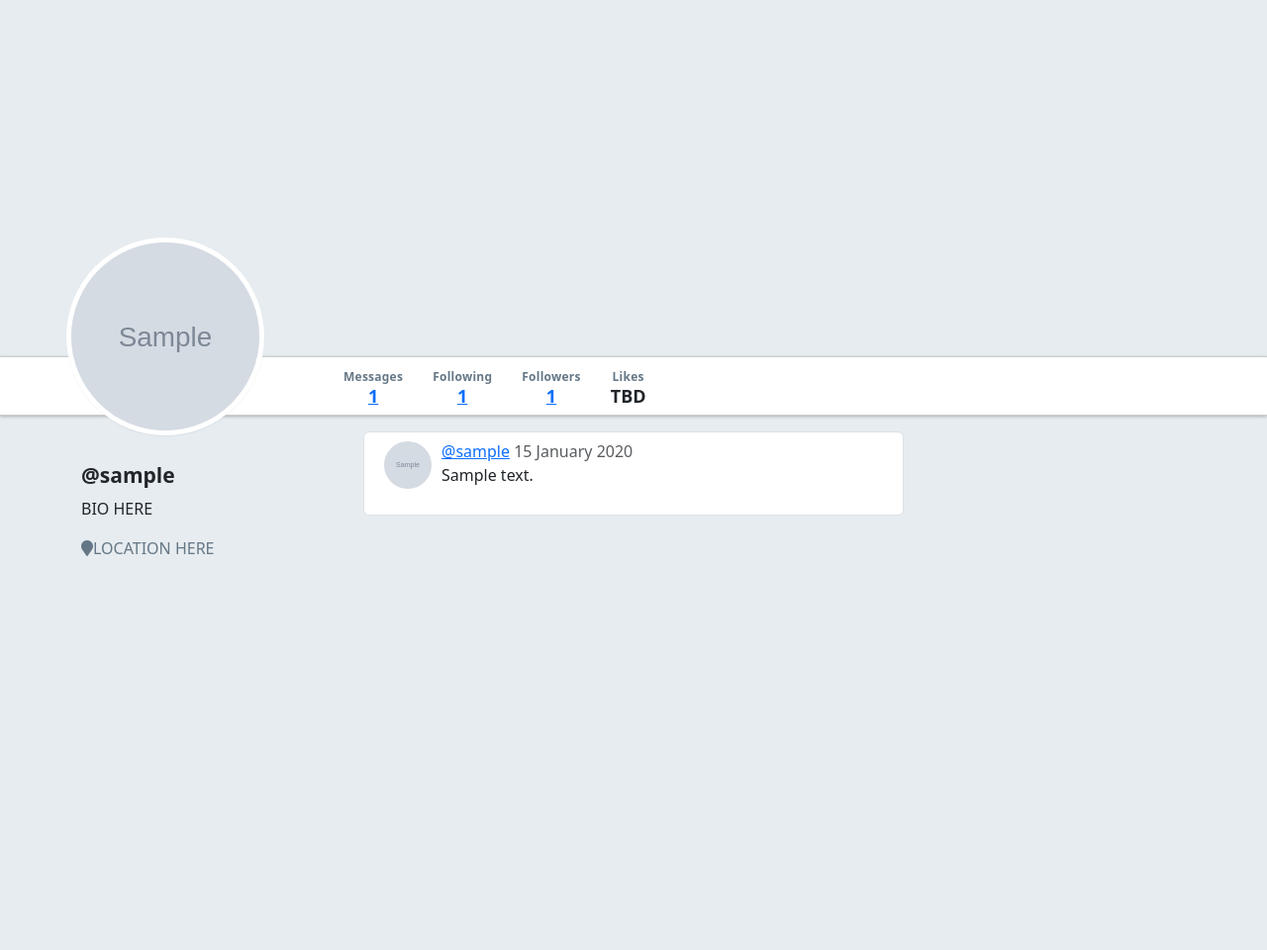
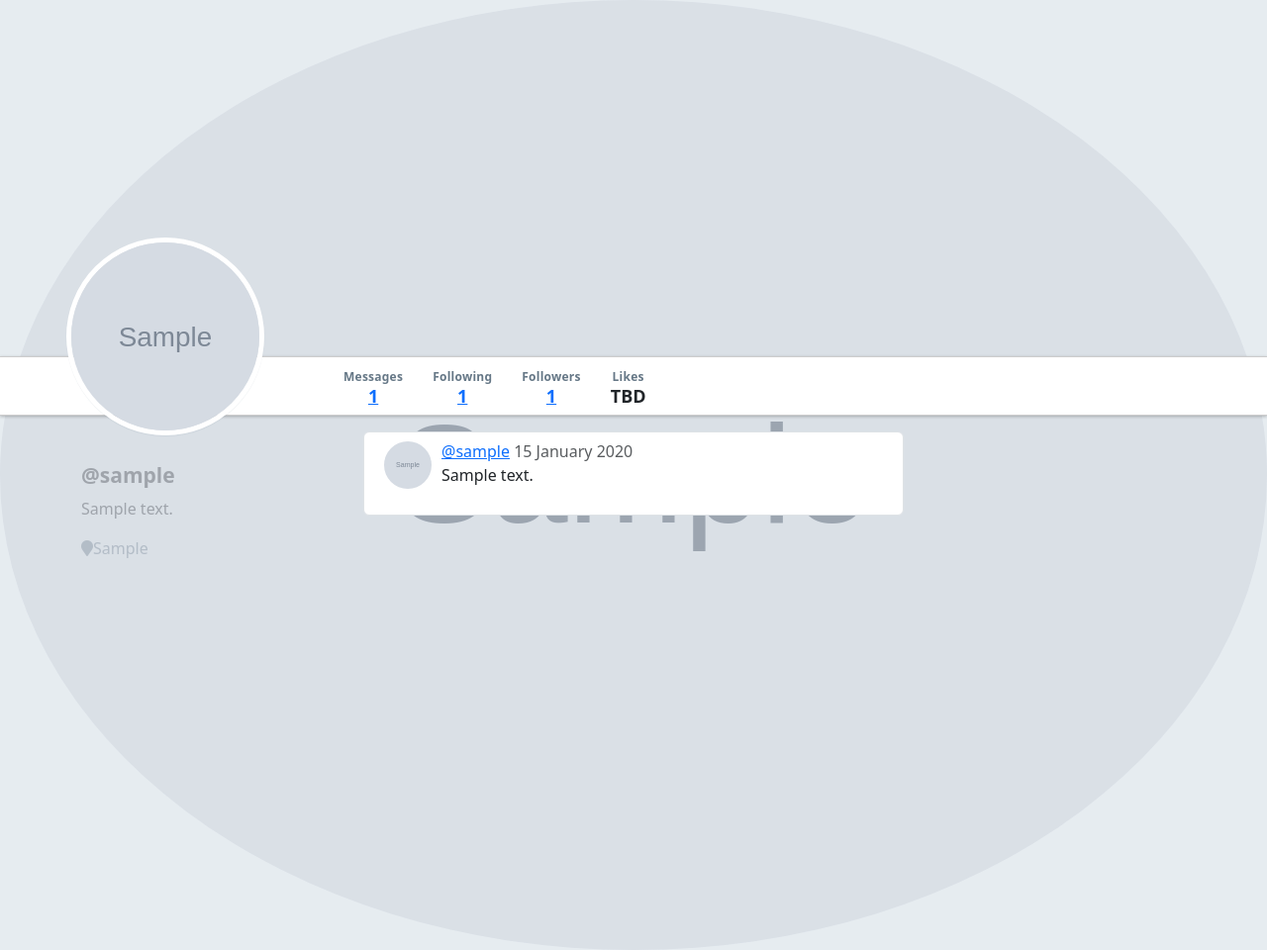
Before and after one commit to TaraDenniston/warbler, a Flask app: page /users/1 in a window 1280 px wide. Shown: the part 46-1006 px from the top of the page at 99% size. Before the commit the page ends 608 px from the top, so only its background shows below. Run offline with Flask 2, Linux system fonts and the light colour scheme; tables that the repository leaves empty hold one stand-in row (values such as "Sample post"); grey boxes marked "Sample" are stand-in pictures; some libraries are stand-ins or nearby versions.

Commit message:
add bio, location, and header image to user profile template

```diff
--- a/templates/users/detail.html
+++ b/templates/users/detail.html
@@ -2,7 +2,9 @@
 
 {% block content %}
 
-<div id="warbler-hero" class="full-width"></div>
+<div id="warbler-hero" class="full-width">
+  <img src="{{ user.header_image_url }}" alt="Header Image for {{ user.username }}" id="profile-image">
+</div>
 <img src="{{ user.image_url }}" alt="Image for {{ user.username }}" id="profile-avatar">
 <div class="row full-width">
   <div class="container">
@@ -58,8 +60,14 @@
 <div class="row">
   <div class="col-sm-3">
     <h4 id="sidebar-username">@{{ user.username }}</h4>
-    <p>BIO HERE</p>
-    <p class="user-location"><span class="fa fa-map-marker"></span>LOCATION HERE</p>
+    {% if user.bio %}
+    <p>{{ user.bio }}</p>
+    {% else %}
+    {% endif %}
+    {% if user.location %}
+    <p class="user-location"><span class="fa fa-map-marker"></span>{{ user.location }}</p>
+    {% else %}
+    {% endif %}
   </div>
 
   {% block user_details %}
```
